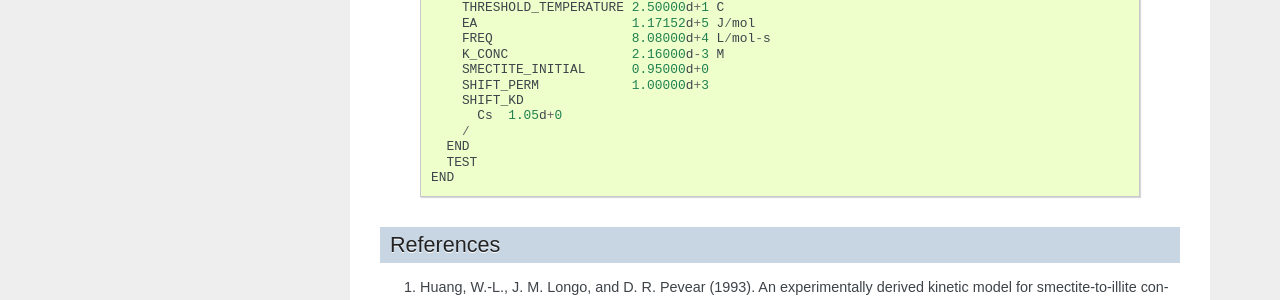
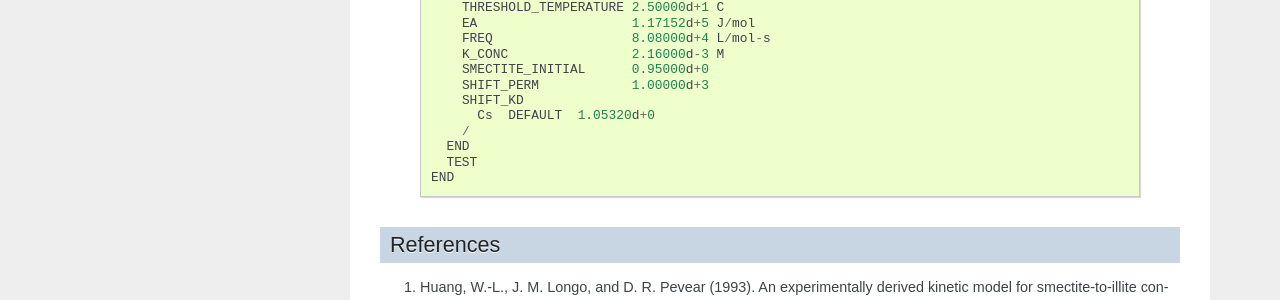
Before and after one commit to Miracloon/pflotran-documentation, a Sphinx documentation site: the page built from source/user_guide/cards/subsurface/illitization.rst, in a window 1280 px wide and 900 px high, scrolled down 2703 px. Shown: the part 399-699 px from the top of the window. Built offline with Sphinx 7.4.7, drawn with Linux system fonts in a browser that asks for light colours.

Commit message:
Fixed example to include function name.

```diff
--- a/source/user_guide/cards/subsurface/illitization.rst
+++ b/source/user_guide/cards/subsurface/illitization.rst
@@ -159,7 +159,7 @@ Material with illitization model named "ilt_bentonite"
       SMECTITE_INITIAL      0.95000d+0
       SHIFT_PERM            1.00000d+3
       SHIFT_KD
-        Cs  1.05d+0
+        Cs  DEFAULT  1.05320d+0
       /
     END
     TEST
```
